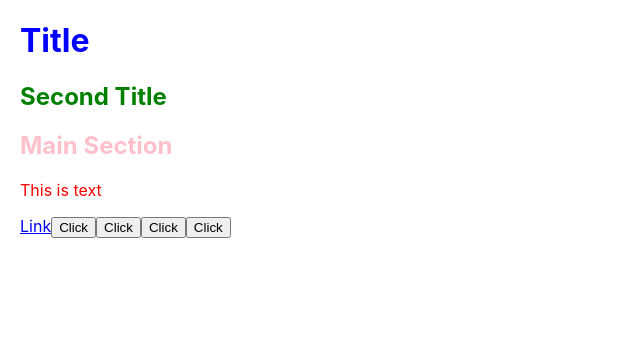
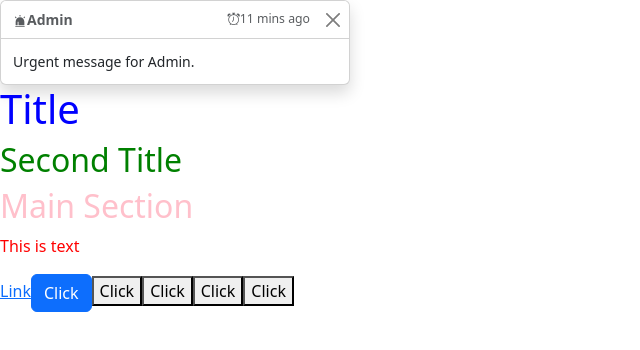
Before and after one commit to BeetrootAcademyAccount3/react, a React (Create React App) app: page / in a window 1280 px wide. Shown: the top 350 px of the page, without its empty margins (0-640 px from the left). Built offline with nearby package versions, Linux system fonts and the light colour scheme.

Commit message:
Conditional Rendering Part 1

```diff
--- a/package.json
+++ b/package.json
@@ -3,9 +3,13 @@
   "version": "0.1.0",
   "private": true,
   "dependencies": {
+    "bootstrap": "^5.3.3",
+    "bootstrap-icons": "^1.11.3",
     "cra-template": "1.2.0",
     "react": "^19.0.0",
+    "react-bootstrap": "^2.10.7",
     "react-dom": "^19.0.0",
+    "react-icons": "^5.4.0",
     "react-scripts": "5.0.1",
     "sass": "^1.83.1"
   },
--- a/src/App.js
+++ b/src/App.js
@@ -1,14 +1,18 @@
 import "./App.css";
-import Header from "./components/Header";
-import Main from "./components/Main";
+import "bootstrap/dist/css/bootstrap.min.css";
+import "bootstrap-icons/font/bootstrap-icons.css";
+import Home from "./components/Home";
+import Login from "./components/Login";
 
 function App() {
-  return (
-    <div className="m-20">
-      <Header />
-      <Main />
-    </div>
-  );
+  const isLoggedIn = true;
+
+  if (isLoggedIn) {
+    return <Home />;
+  }
+
+  // return null;
+  return <Login />;
 }
 
 export default App;
--- a/src/components/Header.js
+++ b/src/components/Header.js
@@ -1,8 +1,30 @@
 import "../css/Header.css";
+import { Alert, Toast } from "react-bootstrap";
+import ToastMessage from "./Toast";
 
 function Header() {
+  const isServerDown = false;
+  const isAdmin = true;
+
   return (
     <div>
+      {isServerDown && (
+        <Alert key="danger" variant="danger">
+          Servers are down!
+        </Alert>
+      )}
+
+      {isAdmin ? (
+        <ToastMessage />
+      ) : (
+        <Toast>
+          <Toast.Header>
+            <strong className="me-auto">User</strong>
+            <small>55 mins ago</small>
+          </Toast.Header>
+          <Toast.Body>Update your email address.</Toast.Body>
+        </Toast>
+      )}
       <h1 className="Header-h1">Title</h1>
       <h2 className="Header-h2">Second Title</h2>
     </div>
--- /dev/null
+++ b/src/components/Home.js
@@ -0,0 +1,13 @@
+import Main from "./Main";
+import Header from "./Header";
+
+function Home() {
+  return (
+    <div>
+      <Header />
+      <Main />
+    </div>
+  );
+}
+
+export default Home;
--- /dev/null
+++ b/src/components/Login.js
@@ -0,0 +1,13 @@
+function Login() {
+  return (
+    <form>
+      <label for="username">Username:</label>
+      <input id="username" name="username" type="text" />
+      <label for="password">Password:</label>
+      <input id="password" name="password" type="password" />
+      <button type="submit">Login</button>
+    </form>
+  );
+}
+
+export default Login;
--- a/src/components/Main.js
+++ b/src/components/Main.js
@@ -1,4 +1,5 @@
 import "../scss/Main.scss";
+import Button from "react-bootstrap/Button";
 
 function click() {
   console.log("Clicked function");
@@ -19,6 +20,10 @@ function Main() {
       <h2 className="Main-h2">Main Section</h2>
       <p style={{ color: "red" }}>This is text</p>
       <a href={link}>Link</a>
+      <Button variant="primary" onClick={() => console.log("Click")}>
+        Click
+      </Button>
+
       <button onClick={() => console.log("Click")}>Click</button>
 
       <button onClick={click}>Click</button>
--- /dev/null
+++ b/src/components/Toast.js
@@ -0,0 +1,21 @@
+import { Toast } from "react-bootstrap";
+import { AiFillAlert } from "react-icons/ai";
+
+function ToastMessage() {
+  return (
+    <Toast>
+      <Toast.Header>
+        <strong className="me-auto">
+          <AiFillAlert />
+          Admin
+        </strong>
+        <small>
+          <i class="bi bi-alarm"></i>11 mins ago
+        </small>
+      </Toast.Header>
+      <Toast.Body>Urgent message for Admin.</Toast.Body>
+    </Toast>
+  );
+}
+
+export default ToastMessage;
```
Also changed, not shown: 1 other file (tests, documents, lock files or other folders).
